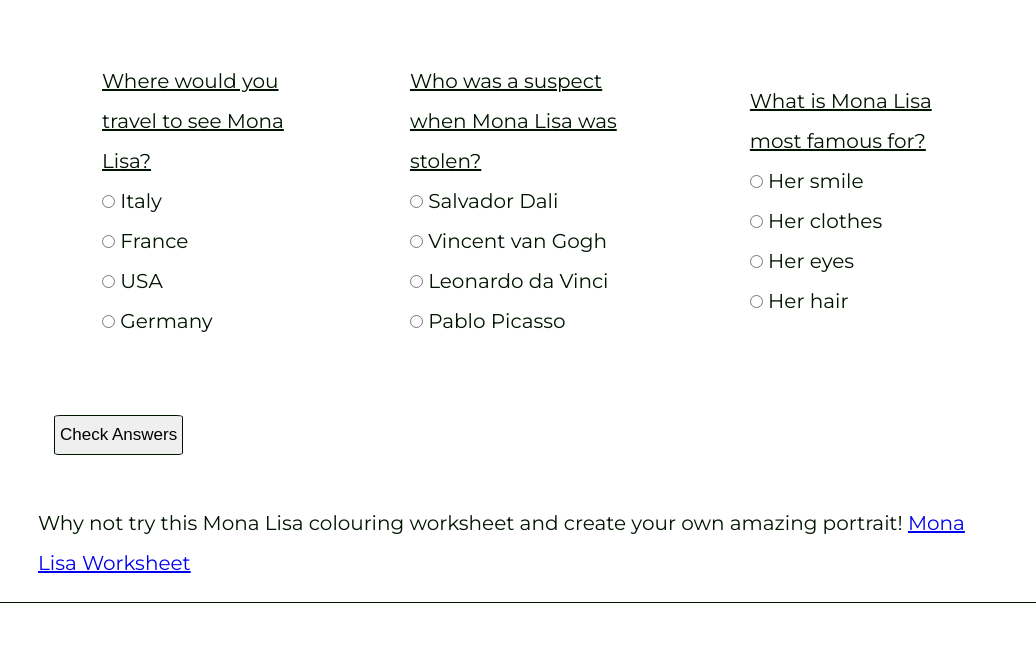
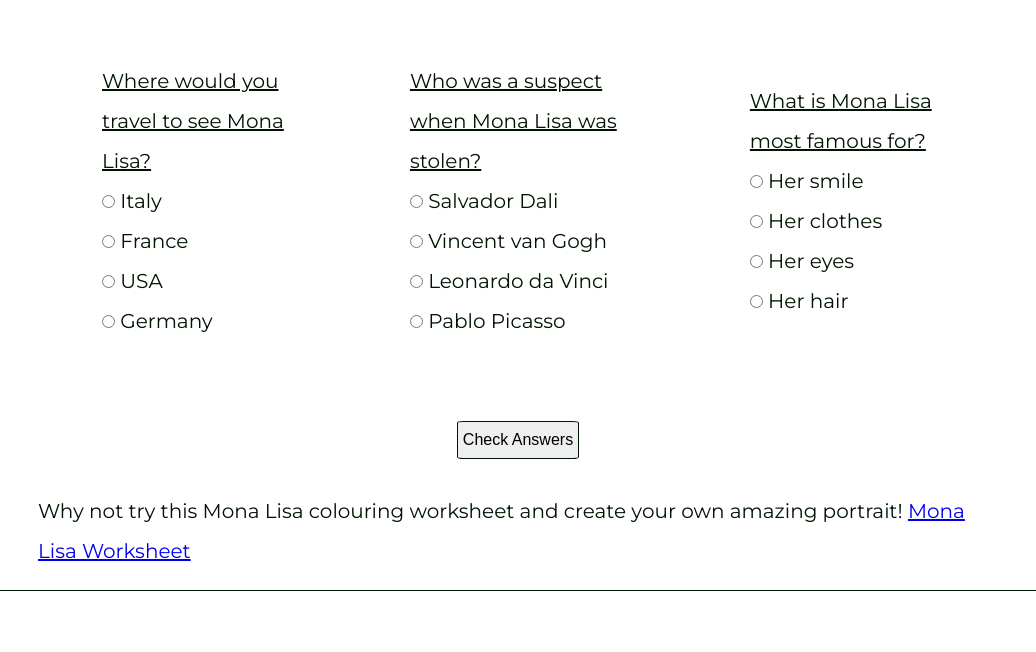
Before and after one commit to EllieThurlwell/project-1, a plain HTML site: page index.html in a window 1280 px wide. Shown: the part 6632-7284 px from the top of the page, without its empty margins (122-1158 px from the left). Drawn offline with Linux system fonts and the light colour scheme.

Commit message:
Fix bug so answer button displays correctly with all levels of form completion

```diff
--- a/assets/css/style.css
+++ b/assets/css/style.css
@@ -233,14 +233,19 @@ fieldset > legend {
 button {
     border: 1px solid #001400;
     border-radius: 5%;
-    font-size: 85%;
+    font-size: 100%;
     line-height: 2em;
     padding: 2px 5px;
-    margin-left: 2rem;
 }
 
 button:hover {
     background-color: rgba(255, 0, 0, 0.5);
+}
+
+#button-container {
+    display: flex;
+    justify-content: center;
+    padding-bottom: 2rem;
 }
 
 /* footer  */
@@ -346,6 +351,9 @@ footer p {
     #between-img {
         padding: 1rem 0;
     }
+    .social-media i {
+        font-size: 1.5rem;
+    }
 }
 
 @media screen and (max-width: 600px) {
--- a/index.html
+++ b/index.html
@@ -211,9 +211,11 @@
 					<label for="hair">Her hair</label>
 				</fieldset>
 			</div>
-			<br>
+			<!-- <br> -->
+		</form>
+		<div id="button-container">
 			<!-- modal box code from w3schools -->
-			<button id="myBtn">Check Answers</button>
+		<button id="myBtn" type="submit">Check Answers</button>
 		<div id="myModal" class="modal">
 			  <div class="modal-content">
 				<span class="close">&times;</span>
@@ -242,7 +244,7 @@
 			  }
 			}
 		</script>
-		</form>
+		</div>
 		<div>
 			<p>Why not try this Mona Lisa colouring worksheet and create your own amazing portrait! <a href="assets/images/mona-lisa-worksheet.pdf" target="_blank">Mona Lisa Worksheet</a></p>
 		</div>
```
Also changed, not shown: 1 other file. Lines whose indentation alone changed are shown as unchanged.
